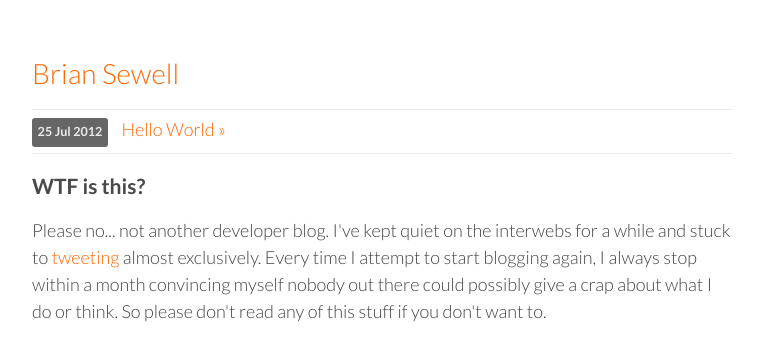
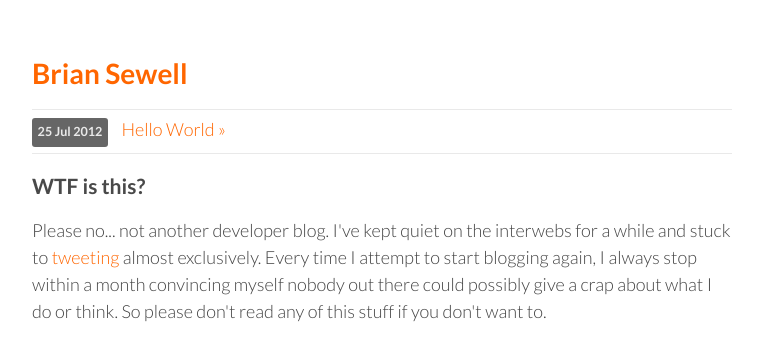
Before and after one commit to bwsewell/bwsewell.github.com, a Jekyll site: the page built from index.html, in a window 1280 px wide. Shown: the top 361 px of the page, without its empty margins (258-1021 px from the left). Built offline with Jekyll 4.4.1, drawn with Linux system fonts in a browser that asks for light colours; Markdown is read by kramdown in place of the engine named in the settings.

Commit message:
Making header bold

```diff
--- a/css/style.css
+++ b/css/style.css
@@ -23,6 +23,10 @@ h1, h2, h3 {
 h1 {
   color:#FF6600;
   font-size:28px;
+}
+
+h1 a {
+  font-weight:bold;
 }
 
 h2 {
```
